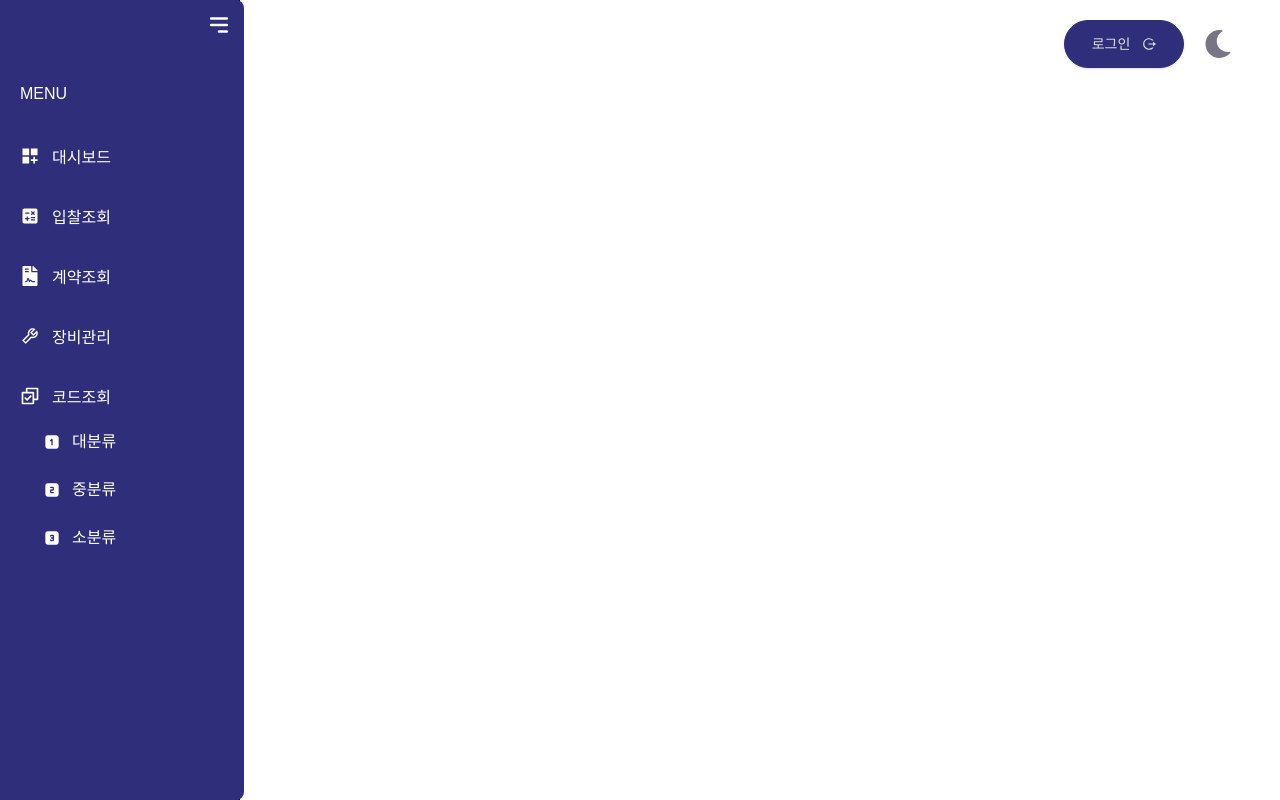
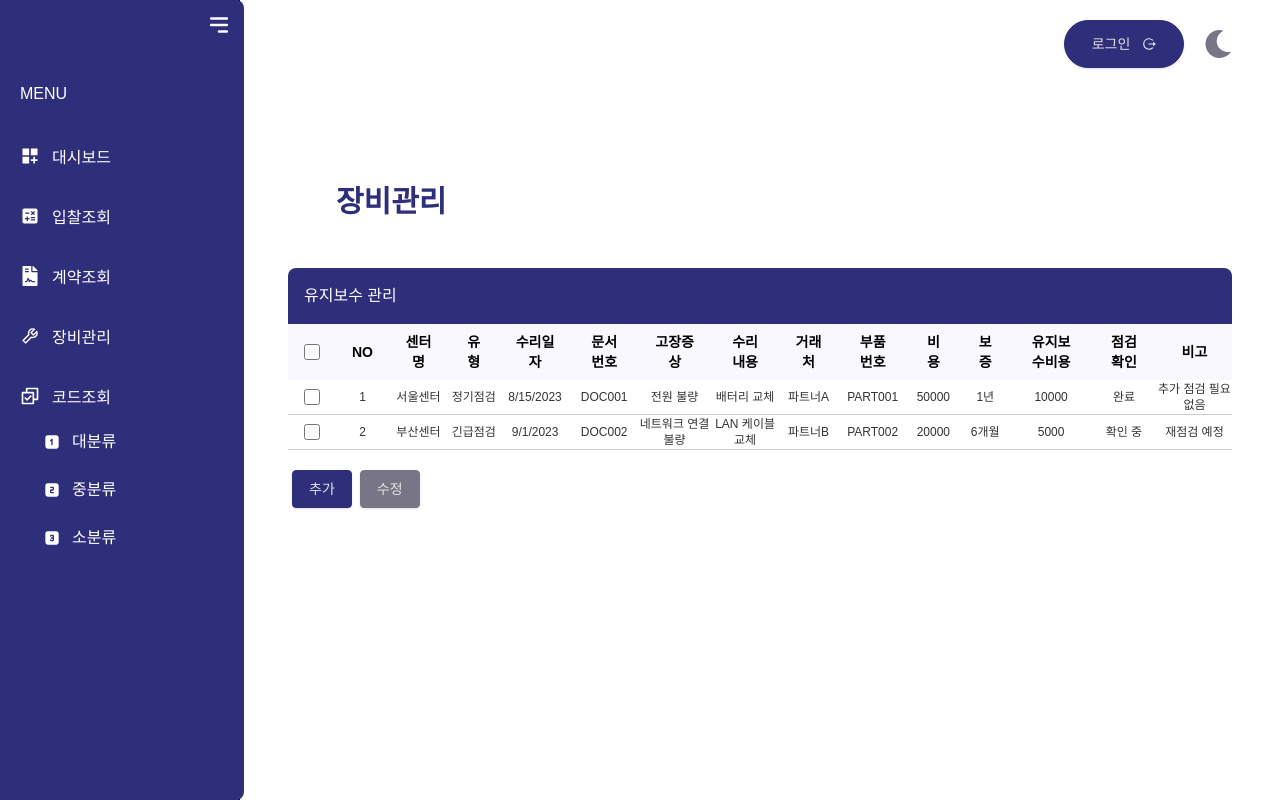
Before and after one commit to Hyeyeon-Ko/pur-ui2, a Next.js app: page /equipment in a window 1280 px wide. Built offline with nearby package versions, Linux system fonts and the light colour scheme; a web font is replaced by a local one.

Commit message:
build test

```diff
--- a/app/(sidebar)/equipment/page.tsx
+++ b/app/(sidebar)/equipment/page.tsx
@@ -1,87 +1,87 @@
-// "use client";
+"use client";
 
-// import { useState } from "react";
-// import ManagementHeader from "@/components/ui/molecules/header/ManagementHeader";
-// import colors from "@/styles/colors";
-// import { useDarkMode } from "@/context/DarkModeContext";
-// import Button from "@/components/ui/atoms/button/Button";
-// import Checkbox from "@/components/ui/atoms/checkbox/Checkbox";
-// import { equipData, fieldLabel, fields } from "@/lib/equipDatas";
-// import { RepairRow } from "@/types/equipTypes";
-// import EditableRender from "@/components/ui/molecules/render/EditableRender";
-// import PageTitle from "@/components/ui/molecules/titles/PageTitle";
+import { useState } from "react";
+import ManagementHeader from "@/components/ui/molecules/header/ManagementHeader";
+import colors from "@/styles/colors";
+import { useDarkMode } from "@/context/DarkModeContext";
+import Button from "@/components/ui/atoms/button/Button";
+import Checkbox from "@/components/ui/atoms/checkbox/Checkbox";
+import { equipData, fieldLabel, fields } from "@/lib/equipDatas";
+import { RepairRow } from "@/types/equipTypes";
+import EditableRender from "@/components/ui/molecules/render/EditableRender";
+import PageTitle from "@/components/ui/molecules/titles/PageTitle";
 
 const EquipmentPage = () => {
-  // const [isEditing, setIsEditing] = useState<boolean>(false);
-  // const { isDarkMode } = useDarkMode();
-  // const [rows, setRows] = useState<RepairRow[]>(equipData);
+  const [isEditing, setIsEditing] = useState<boolean>(false);
+  const { isDarkMode } = useDarkMode();
+  const [rows, setRows] = useState<RepairRow[]>(equipData);
 
-  // const addRow = () => {
-  //   setRows([
-  //     ...rows,
-  //     {
-  //       centerName: "",
-  //       type: "",
-  //       repairDate: null,
-  //       documentNumber: "",
-  //       faultSymptom: "",
-  //       repairContent: "",
-  //       partner: "",
-  //       partNumber: "",
-  //       cost: "",
-  //       warranty: "",
-  //       maintenanceCost: "",
-  //       inspectionCheck: "",
-  //       notes: "",
-  //       isNew: true,
-  //       isSelected: true,
-  //     },
-  //   ]);
-  //   setIsEditing(true);
-  // };
+  const addRow = () => {
+    setRows([
+      ...rows,
+      {
+        centerName: "",
+        type: "",
+        repairDate: null,
+        documentNumber: "",
+        faultSymptom: "",
+        repairContent: "",
+        partner: "",
+        partNumber: "",
+        cost: "",
+        warranty: "",
+        maintenanceCost: "",
+        inspectionCheck: "",
+        notes: "",
+        isNew: true,
+        isSelected: true,
+      },
+    ]);
+    setIsEditing(true);
+  };
 
-  // const toggleEdit = () => {
-  //   const anyRowSelected = rows.some((row) => row.isSelected);
-  //   if (!anyRowSelected) {
-  //     setIsEditing(false);
-  //   } else {
-  //     setIsEditing(!isEditing);
-  //   }
+  const toggleEdit = () => {
+    const anyRowSelected = rows.some((row) => row.isSelected);
+    if (!anyRowSelected) {
+      setIsEditing(false);
+    } else {
+      setIsEditing(!isEditing);
+    }
 
-  //   if (isEditing) {
-  //     setRows(
-  //       rows.map((row) =>
-  //         row.isSelected ? { ...row, isNew: false } : { ...row }
-  //       )
-  //     );
-  //     setRows(rows.map((row) => ({ ...row, isSelected: false })));
-  //   }
-  // };
+    if (isEditing) {
+      setRows(
+        rows.map((row) =>
+          row.isSelected ? { ...row, isNew: false } : { ...row }
+        )
+      );
+      setRows(rows.map((row) => ({ ...row, isSelected: false })));
+    }
+  };
 
-  // const handleInputChange = <K extends keyof RepairRow>(
-  //   index: number,
-  //   field: K,
-  //   value: RepairRow[K]
-  // ) => {
-  //   const updatedRows = [...rows];
-  //   updatedRows[index][field] = value;
-  //   setRows(updatedRows);
-  // };
+  const handleInputChange = <K extends keyof RepairRow>(
+    index: number,
+    field: K,
+    value: RepairRow[K]
+  ) => {
+    const updatedRows = [...rows];
+    updatedRows[index][field] = value;
+    setRows(updatedRows);
+  };
 
-  // const handleCheckboxChange = (index: number) => {
-  //   const updatedRows = [...rows];
-  //   updatedRows[index].isSelected = !updatedRows[index].isSelected;
-  //   setRows(updatedRows);
+  const handleCheckboxChange = (index: number) => {
+    const updatedRows = [...rows];
+    updatedRows[index].isSelected = !updatedRows[index].isSelected;
+    setRows(updatedRows);
 
-  //   const anyRowSelected = updatedRows.some((row) => row.isSelected);
-  //   if (!anyRowSelected) {
-  //     setIsEditing(false);
-  //   }
-  // };
+    const anyRowSelected = updatedRows.some((row) => row.isSelected);
+    if (!anyRowSelected) {
+      setIsEditing(false);
+    }
+  };
 
   return (
     <div className="p-12">
-      {/* <PageTitle pageTitle="장비관리" mode="xl" fontWeight="bold" />
+      <PageTitle pageTitle="장비관리" mode="xl" fontWeight="bold" />
       <ManagementHeader
         headerTitle="유지보수 관리"
         showButton={false}
@@ -174,7 +174,7 @@ const EquipmentPage = () => {
         <Button mode="sm" onClick={toggleEdit} color="Button_Default">
           {isEditing ? "완료" : "수정"}
         </Button>
-      </div> */}
+      </div>
     </div>
   );
 };
```
